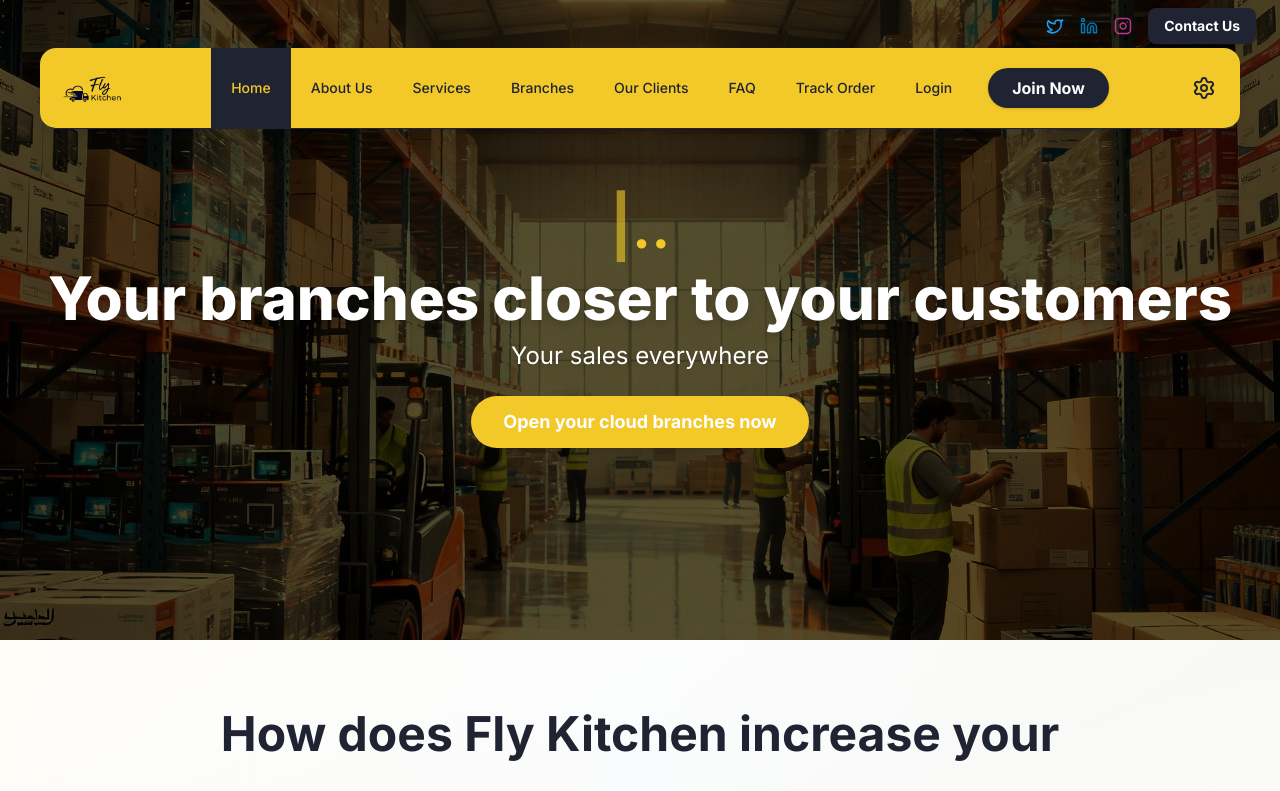
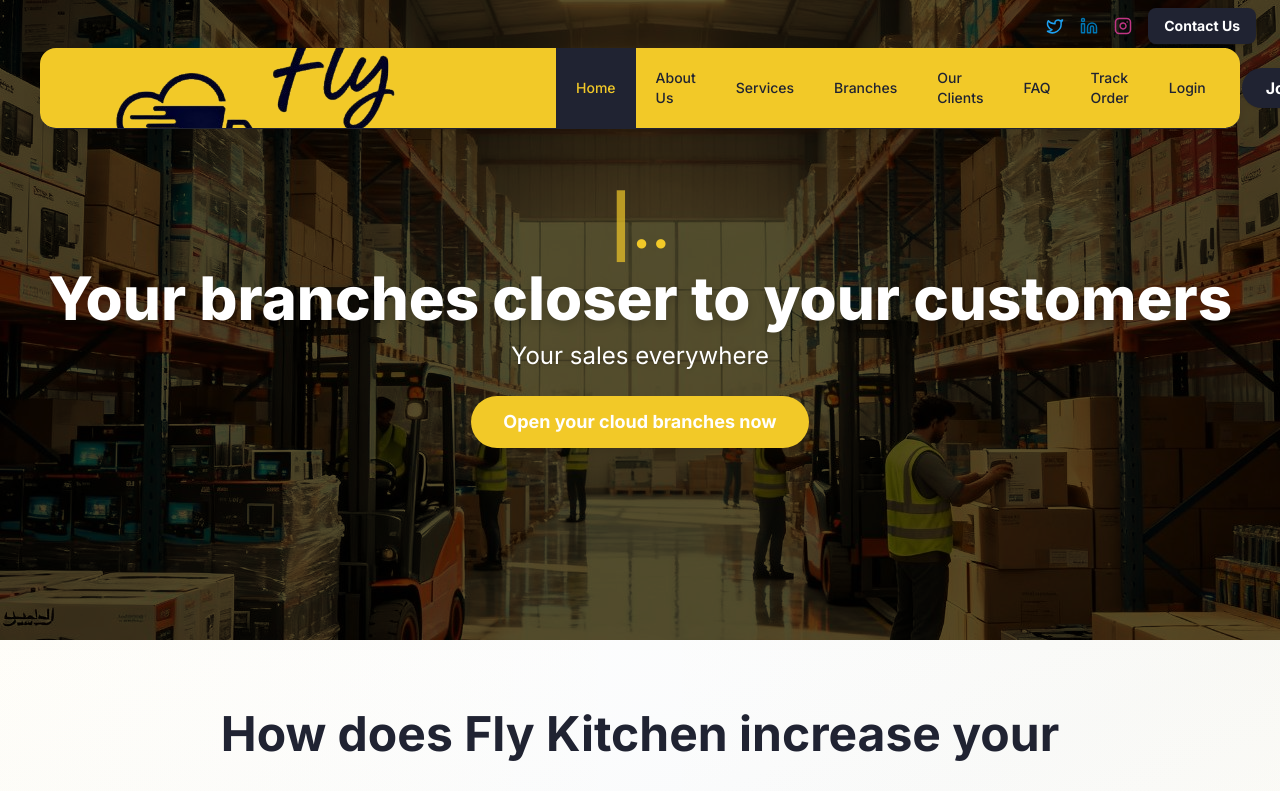
Before and after one commit to Yussif20/fly-kitchen, a Next.js app: page /contact in a window 1280 px wide. Shown: the top 791 px of the page. Built offline with nearby package versions, Linux system fonts and the light colour scheme.

Commit message:
comment the brands and make the logo bigger

```diff
--- a/app/[locale]/page.tsx
+++ b/app/[locale]/page.tsx
@@ -19,7 +19,7 @@ export default function Home() {
       <Channels />
       <TechFeatures />
       <CustomerJourney />
-      <Brands />
+      {/* <Brands /> */}
     </>
   );
 }
--- a/components/Logo.tsx
+++ b/components/Logo.tsx
@@ -22,8 +22,8 @@ export default function Logo({
         src="/logo-light.png"
         alt="Fly Kitchen Logo"
         width={140}
-        height={80}
-        className="block dark:hidden select-none h-20 w-auto"
+        height={140}
+        className="block dark:hidden select-none w-auto"
         priority
         suppressHydrationWarning
         draggable={false}
@@ -33,8 +33,8 @@ export default function Logo({
         src="/logo-dark.png"
         alt="Fly Kitchen Logo"
         width={140}
-        height={80}
-        className="hidden dark:block select-none h-20 w-auto"
+        height={140}
+        className="hidden dark:block select-none w-auto"
         priority
         suppressHydrationWarning
         draggable={false}
```
